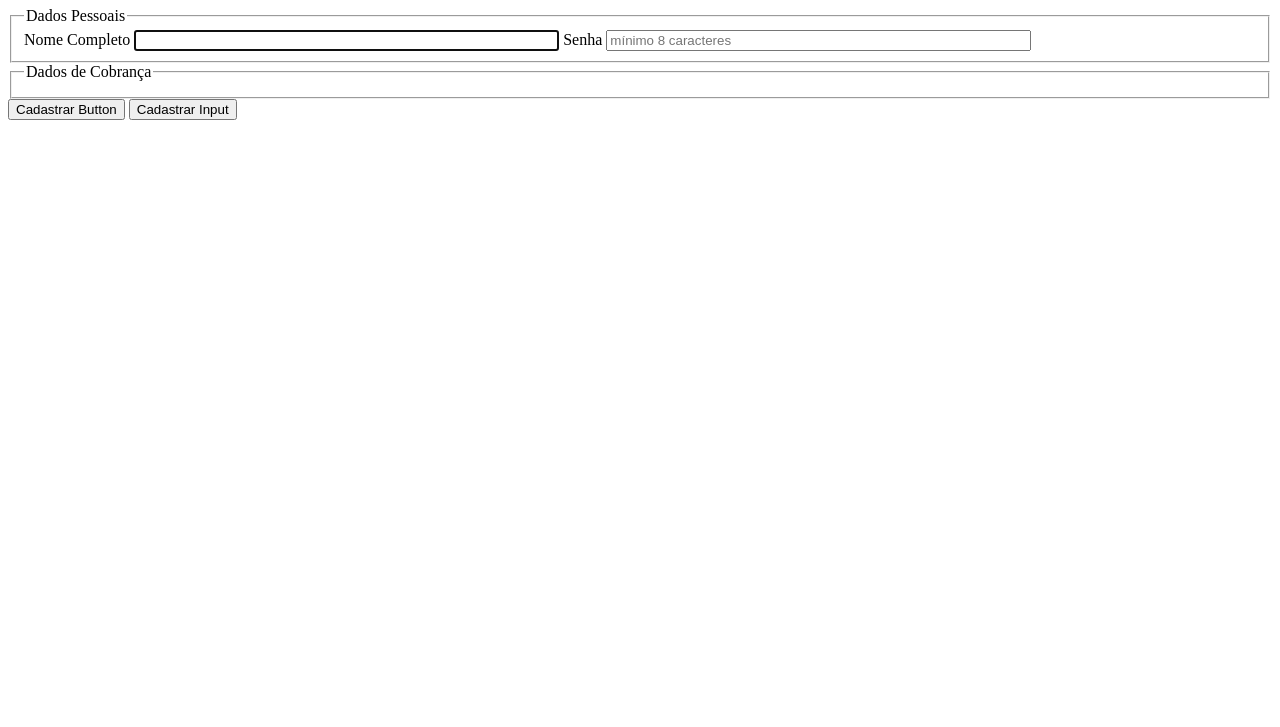
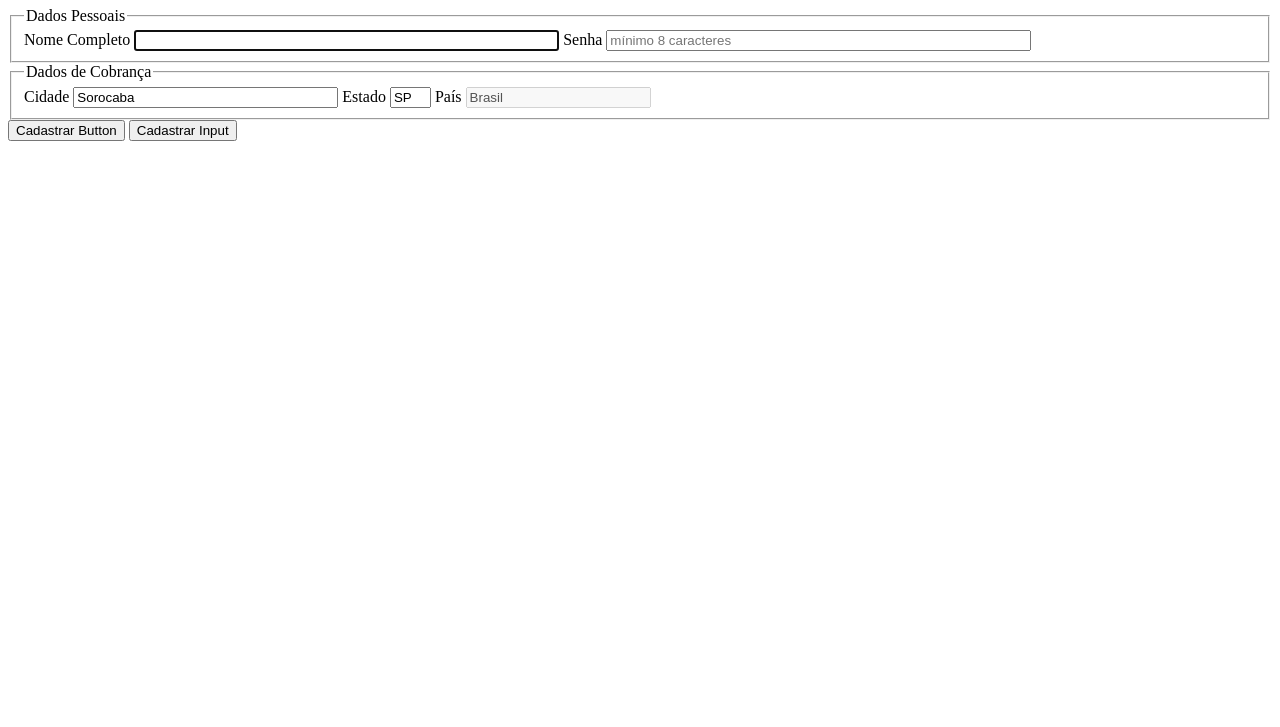
Before and after one commit to fershibli/desenvolvimento-web-1, a plain HTML site: page Projeto07FormularioCompleto/index.html in a window 1280 px wide. Shown: the part 73-800 px from the top of the page. Drawn offline with Linux system fonts and the light colour scheme.

Commit message:
feat(Projeto07): pre-defined values study

```diff
--- a/Projeto07FormularioCompleto/index.html
+++ b/Projeto07FormularioCompleto/index.html
@@ -20,10 +20,18 @@
                 <label for="senha-usuario">Senha</label>
                 <input type="password" id="senha-usuario" name="senhaUsuario" placeholder="mínimo 8 caracteres"
                     minlength="8" maxlength="32" size="50" required>
-
             </fieldset>
             <fieldset>
                 <legend>Dados de Cobrança</legend>
+
+                <label for="cidade">Cidade</label>
+                <input type="text" id="cidade" name="cidade" value="Sorocaba" size="30">
+
+                <label for="uf">Estado</label>
+                <input type="text" id="uf" name="uf" value="SP" minlength="2" maxlength="2" size="2" readonly>
+
+                <label for="pais">País</label>
+                <input type="text" id="pais" name="cidade" value="Brasil" disabled>
             </fieldset>
             <button> Cadastrar Button </button>
             <input type="submit" value="Cadastrar Input">
```
